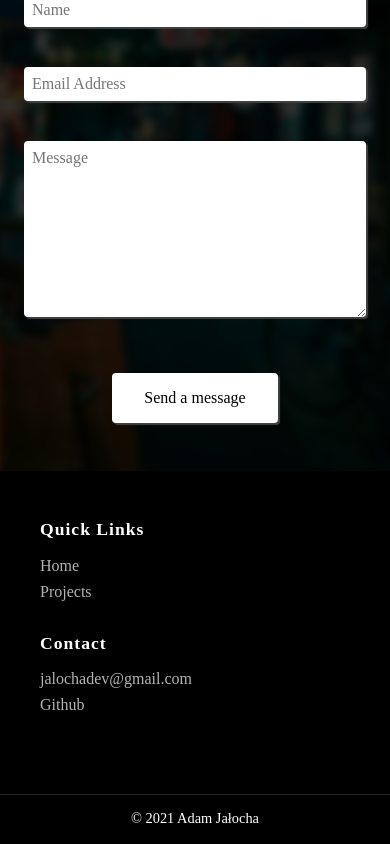
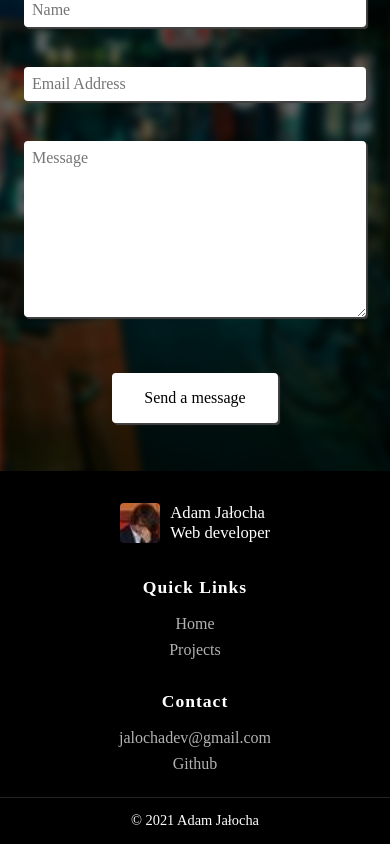
Before and after one commit to energywraith/my-portfolio, a React (Create React App) app: page / in a window 390 px wide. Shown: the part 2782-3626 px from the top of the page. Built offline with nearby package versions, Linux system fonts and the light colour scheme; a web font is replaced by a local one.

Commit message:
Removed brand from landing page on mobile view to make it look cleaner
Beside that, centered footer elements

```diff
--- a/src/components/ContactForm/index.style.js
+++ b/src/components/ContactForm/index.style.js
@@ -24,7 +24,11 @@ export const ContactFormContainer = styled.section`
     background: url(${backgroundImage}) center center no-repeat;
     background-size: cover;
     filter: brightness(0.2) blur(4px);
-    transform: scale(1.1)
+    transform: scale(1.1);
+
+    @media(max-width: 600px) {
+      filter: brightness(0.4) blur(4px);
+    }
   }
 
   & h3 {
--- a/src/components/Footer/index.style.js
+++ b/src/components/Footer/index.style.js
@@ -15,6 +15,7 @@ export const FooterContainer = styled.footer`
   @media(max-width: 600px) {
     grid-template-columns: 1fr;
     grid-template-rows: auto auto auto;
+    row-gap: 0.5em;
   }
 `
 
@@ -24,7 +25,10 @@ export const FooterBrand = styled(Brand)`
   width: auto;
 
   @media(max-width: 600px) {
-    padding: 0 2em;
+    padding: 0;
+    justify-self: center;
+    width: fit-content;
+    margin-bottom: 0.5em;
   }
 `
 
@@ -49,7 +53,12 @@ export const Lists = styled.div`
   justify-content: center;
 
   @media(max-width: 600px) {
-    flex-direction: column;
+    display: grid;
+    text-align: center;
+
+    & > ul {
+      padding: 0;
+    }
   }
 `
 
--- a/src/components/LandingPage/Brand.style.js
+++ b/src/components/LandingPage/Brand.style.js
@@ -23,7 +23,7 @@ export const BrandContainer = styled.div`
 
   @media(max-width: 600px) {
     & {
-      display: none;
+      /* display: none; */
     }
   }
 `
--- a/src/components/LandingPage/Nav.js
+++ b/src/components/LandingPage/Nav.js
@@ -1,7 +1,6 @@
 import { useState } from 'react'
 import { Link } from "react-scroll";
-import { NavContainer, NavLinksContainer, NavLinks, Hamburger } from './Nav.style'
-import Brand from "./Brand";
+import { NavContainer, NavBrand, NavLinksContainer, NavLinks, Hamburger } from './Nav.style'
 
 const Nav = () => {
   const [hamburgerState, setHamburgerState] = useState(false)
@@ -22,7 +21,7 @@ const Nav = () => {
   return (
     <NavContainer>
       <Link to="Home" smooth={true} duration={500} style={{ cursor: "pointer" }}>
-        <Brand />
+        <NavBrand />
       </Link>
 
       <NavLinksContainer>
--- a/src/components/LandingPage/Nav.style.js
+++ b/src/components/LandingPage/Nav.style.js
@@ -1,4 +1,5 @@
 import styled, { keyframes } from 'styled-components'
+import Brand from "./Brand";
 
 export const NavContainer = styled.nav`
   grid-column: 1/3;
@@ -9,6 +10,12 @@ export const NavContainer = styled.nav`
   & img {
     width: 2em;
     height: 2em;
+  }
+`
+
+export const NavBrand = styled(Brand)`
+  @media(max-width: 600px) {
+    display: none;
   }
 `
 
--- a/src/components/LandingPage/index.style.js
+++ b/src/components/LandingPage/index.style.js
@@ -5,17 +5,12 @@ export const Container = styled.section`
   width: 100%;
   height: 100vh;
   max-height: 100vh;
-
   color: white;
-
   display: grid;
   grid-template: auto 1fr auto / auto auto;
-
   align-items: center;
   justify-content: space-between;
-
   font-family: Rubik;
-
   position: relative;
 
   /* @media(min-width: 600px) { */
```
